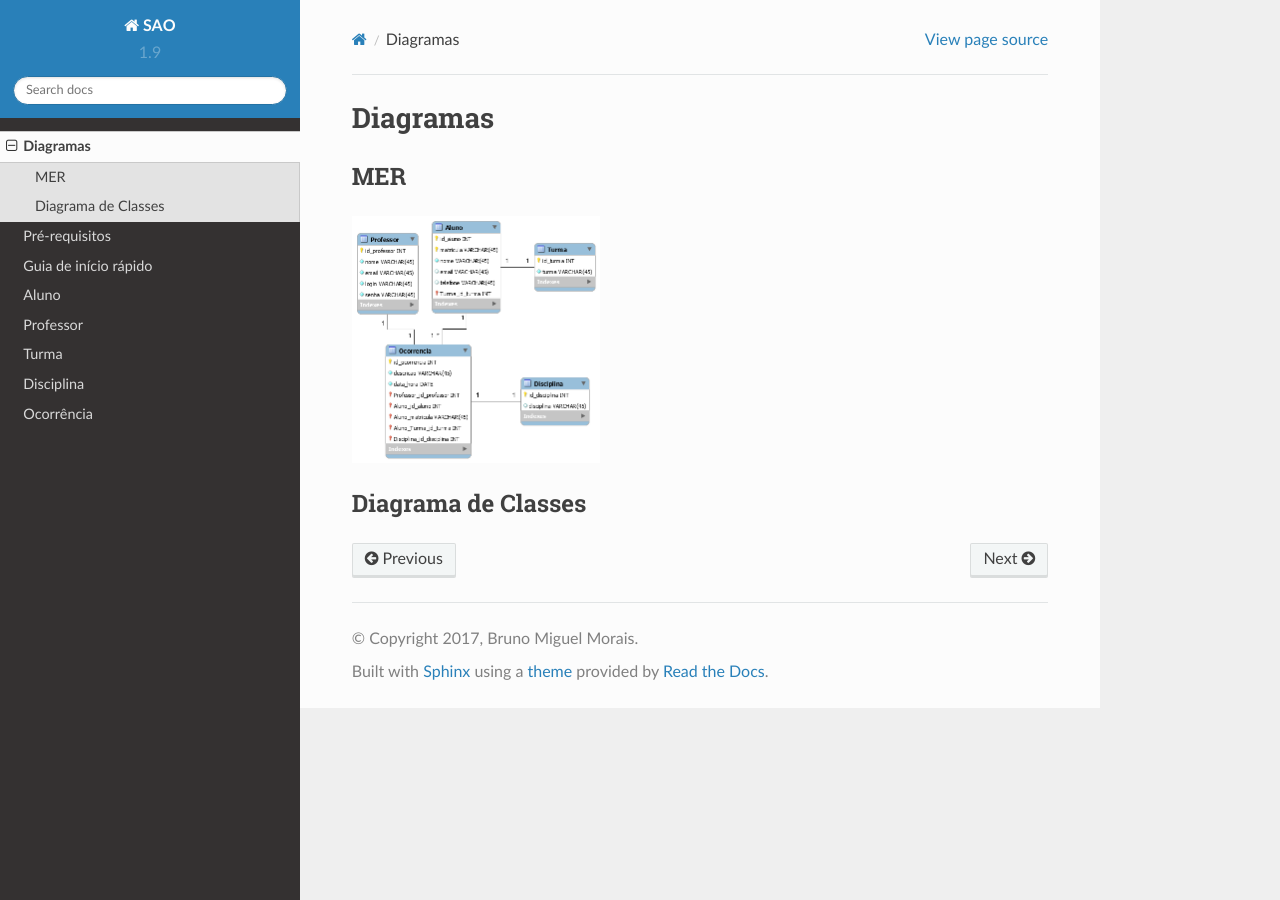
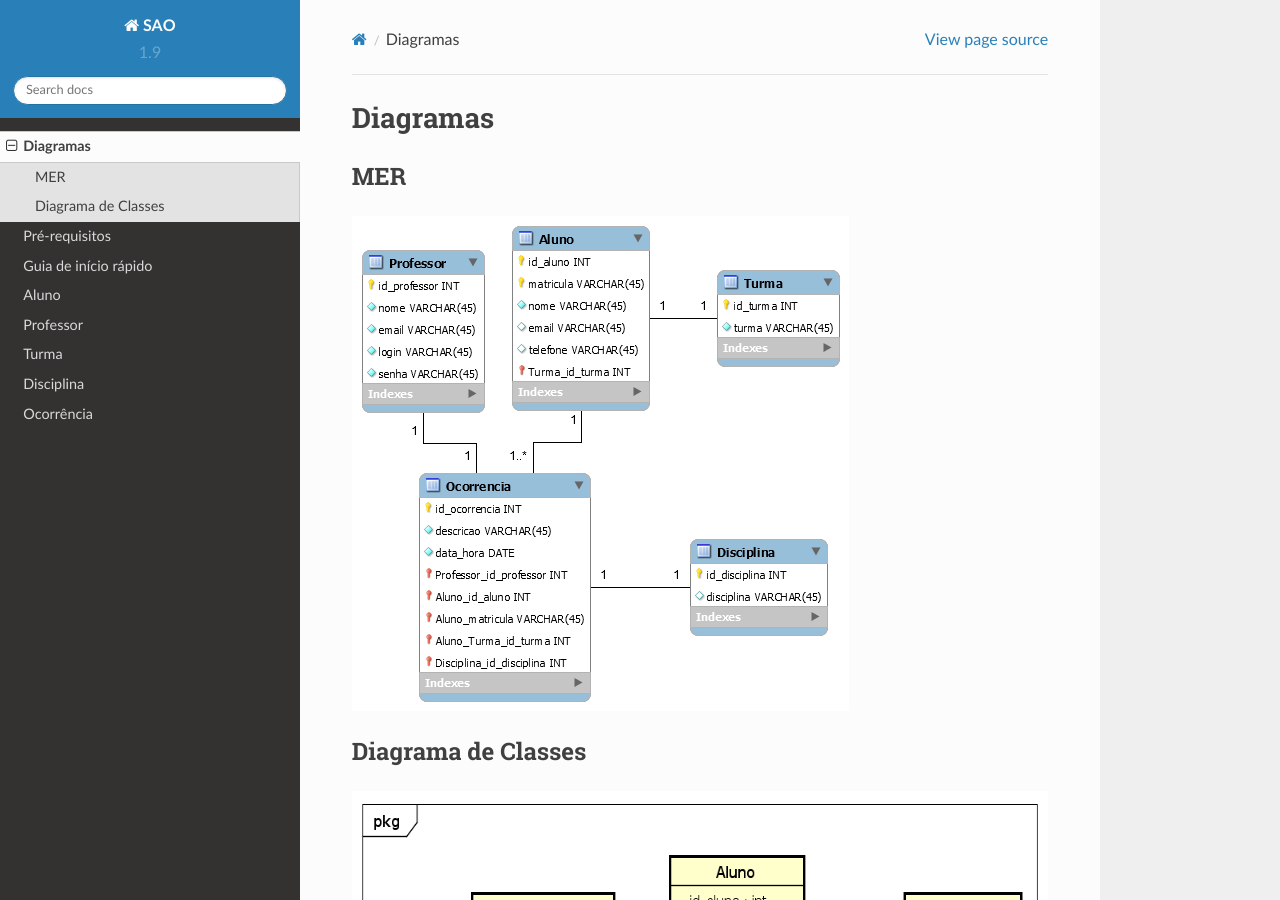
Before and after one commit to bmorais21/sao, a Sphinx documentation site: the page built from docs/docs.rst, in a window 1280 px wide and 900 px high. Built offline with Sphinx 7.4.7 and the Read the Docs theme 2.0.0, drawn with Linux system fonts in a browser that asks for light colours; formulas are drawn with MathJax 3.

Commit message:
update docs

```diff
--- a/docs/docs.rst
+++ b/docs/docs.rst
@@ -5,12 +5,12 @@ MER
 ---
 
 .. figure:: mer.png
-    :scale: 50%
+    :scale: 100%
     :alt: MER
 
 Diagrama de Classes
 -------------------
 
-.. figure::class.png
-    :scale: 50%
+.. figure:: class.png
+    :scale: 100%
     :alt: Diagrama de Classes
```
